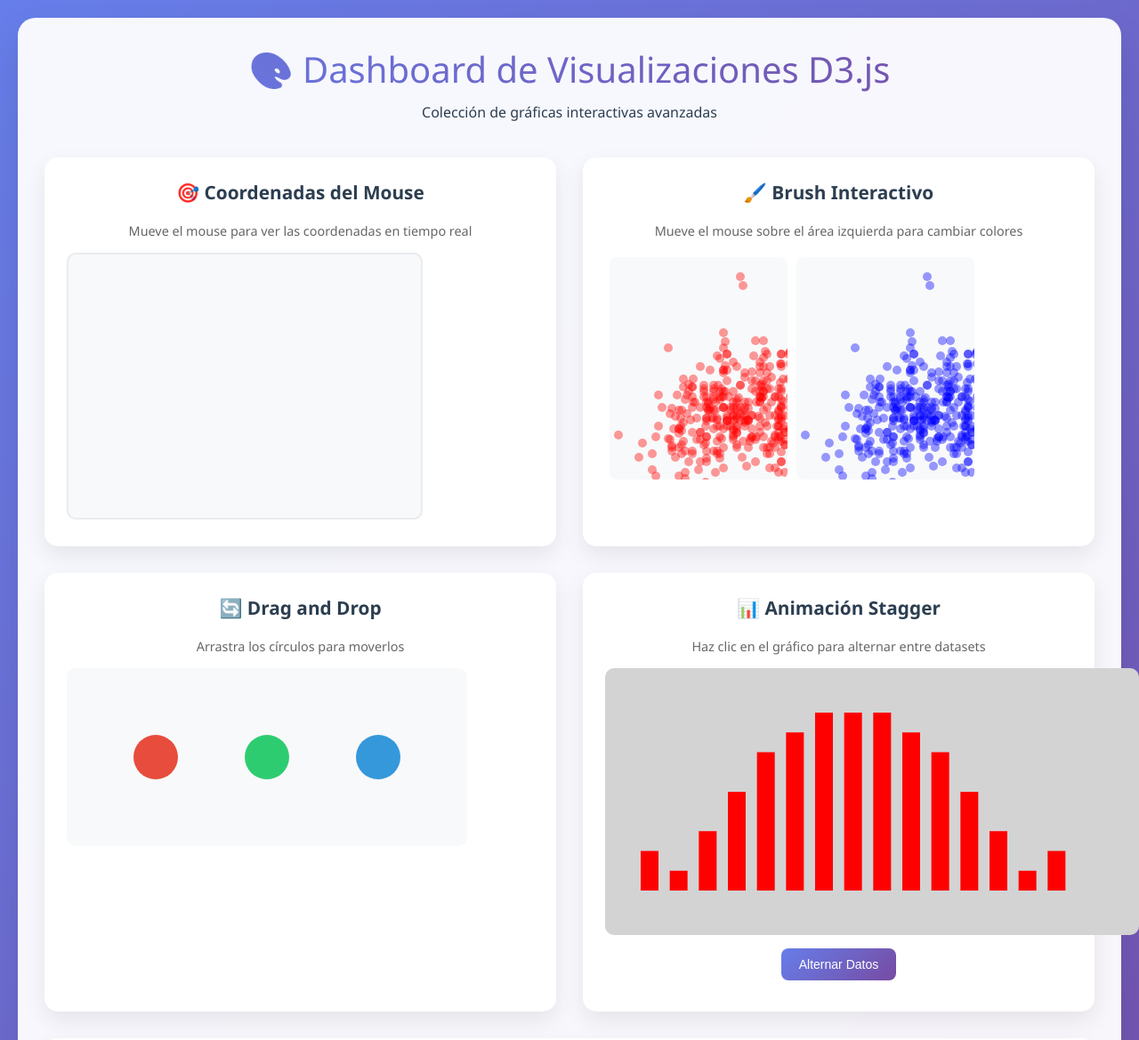
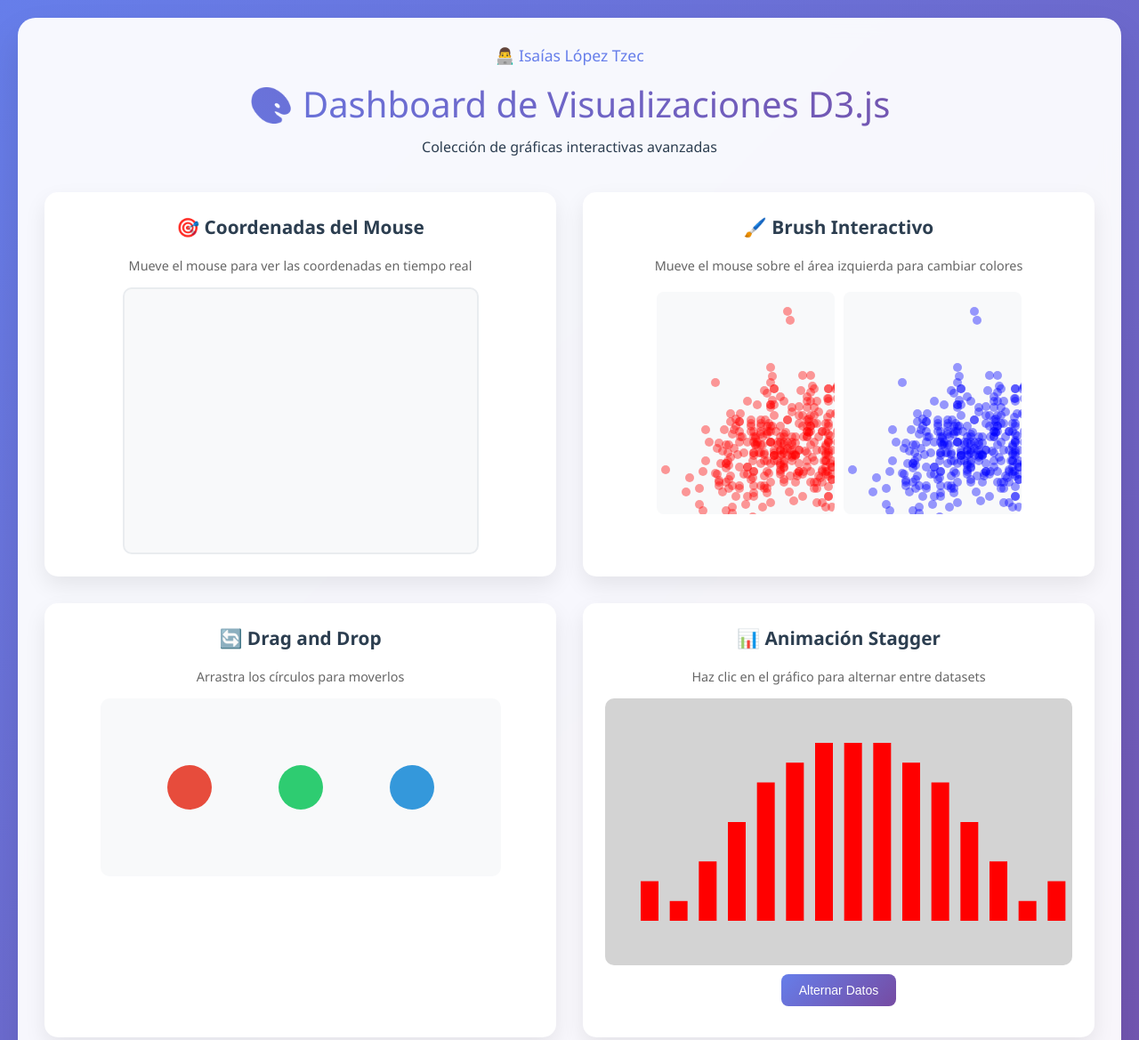
Before and after one commit to Iasisa/PrimeroInformeD3, a plain HTML site: page index.html in a window 1280 px wide. Shown: the top 1169 px of the page at 89% size. Drawn offline with nearby package versions, Linux system fonts and the light colour scheme.

Commit message:
Update index2.html

```diff
--- a/index.html
+++ b/index.html
@@ -33,6 +33,13 @@
             text-align: center;
             margin-bottom: 40px;
             color: #2c3e50;
+        }
+
+        .header .author {
+            font-size: 1.1em;
+            color: #667eea;
+            font-weight: 500;
+            margin-bottom: 15px;
         }
 
         .header h1 {
@@ -132,6 +139,7 @@
 <body>
     <div class="dashboard">
         <div class="header">
+            <div class="author">👨‍💻 Isaías López Tzec</div>
             <h1>🎨 Dashboard de Visualizaciones D3.js</h1>
             <p>Colección de gráficas interactivas avanzadas</p>
         </div>
@@ -141,28 +149,28 @@
             <div class="chart-container">
                 <div class="chart-title">🎯 Coordenadas del Mouse</div>
                 <div class="chart-description">Mueve el mouse para ver las coordenadas en tiempo real</div>
-                <div id="coordsChart"></div>
+                <div id="coordsChart" style="display: flex; justify-content: center;"></div>
             </div>
 
             <!-- Brush Interactivo -->
             <div class="chart-container">
                 <div class="chart-title">🖌️ Brush Interactivo</div>
                 <div class="chart-description">Mueve el mouse sobre el área izquierda para cambiar colores</div>
-                <div id="brushChart"></div>
+                <div id="brushChart" style="display: flex; justify-content: center; align-items: center;"></div>
             </div>
 
             <!-- Drag and Drop -->
             <div class="chart-container">
                 <div class="chart-title">🔄 Drag and Drop</div>
                 <div class="chart-description">Arrastra los círculos para moverlos</div>
-                <div id="dragChart"></div>
+                <div id="dragChart" style="display: flex; justify-content: center;"></div>
             </div>
 
             <!-- Animación Stagger -->
             <div class="chart-container">
                 <div class="chart-title">📊 Animación Stagger</div>
                 <div class="chart-description">Haz clic en el gráfico para alternar entre datasets</div>
-                <div id="staggerChart"></div>
+                <div id="staggerChart" style="display: flex; justify-content: center;"></div>
                 <div style="text-align: center;">
                     <button class="control-button" onclick="toggleStagger()">Alternar Datos</button>
                 </div>
```
